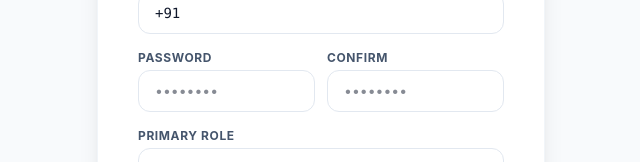
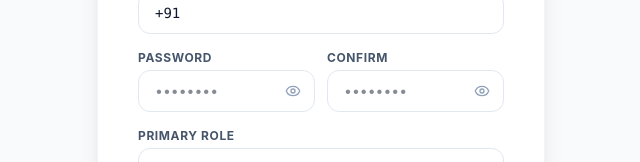
Before and after one commit to 256x652-ad/prakriti.estates, a Next.js app: page /register in a window 1280 px wide. Shown: the part 429-591 px from the top of the page, without its empty margins (319-959 px from the left). Built offline with nearby package versions, Linux system fonts and the light colour scheme; no server answers.

Commit message:
feat(ui): add show/hide password visibility toggle icons with Eye and EyeOff across login and register screens

```diff
--- a/src/app/login/page.tsx
+++ b/src/app/login/page.tsx
@@ -4,6 +4,7 @@ import React, { useState, Suspense } from "react";
 import { signIn } from "next-auth/react";
 import { useRouter, useSearchParams } from "next/navigation";
 import Link from "next/link";
+import { Eye, EyeOff } from "lucide-react";
 
 function LoginFormContent() {
   const router = useRouter();
@@ -13,6 +14,7 @@ function LoginFormContent() {
 
   const [emailOrPhone, setEmailOrPhone] = useState(initialEmail);
   const [password, setPassword] = useState("");
+  const [showPassword, setShowPassword] = useState(false);
   const [serverError, setServerError] = useState<string | null>(null);
   const [isLoading, setIsLoading] = useState(false);
 
@@ -114,15 +116,30 @@ function LoginFormContent() {
                 Forgot?
               </Link>
             </div>
+            <div className="relative">
               <input
-              type="password"
+                type={showPassword ? "text" : "password"}
                 autoComplete="current-password"
                 value={password}
                 onChange={(e) => setPassword(e.target.value)}
                 onKeyDown={onKeyDown}
                 placeholder="••••••••"
-              className="w-full px-4 py-2.5 rounded-xl border border-slate-200 focus:outline-none focus:ring-2 focus:ring-emerald-500 text-sm"
+                className="w-full pl-4 pr-11 py-2.5 rounded-xl border border-slate-200 focus:outline-none focus:ring-2 focus:ring-emerald-500 text-sm"
               />
+              <button
+                type="button"
+                onClick={() => setShowPassword(!showPassword)}
+                tabIndex={-1}
+                aria-label={showPassword ? "Hide password" : "Show password"}
+                className="absolute right-3 top-1/2 -translate-y-1/2 text-slate-400 hover:text-slate-600 p-1 focus:outline-none transition cursor-pointer"
+              >
+                {showPassword ? (
+                  <EyeOff className="w-4 h-4" />
+                ) : (
+                  <Eye className="w-4 h-4" />
+                )}
+              </button>
+            </div>
           </div>
 
           <button
--- a/src/app/register/page.tsx
+++ b/src/app/register/page.tsx
@@ -5,6 +5,7 @@ import { useForm } from "react-hook-form";
 import { zodResolver } from "@hookform/resolvers/zod";
 import { useRouter } from "next/navigation";
 import Link from "next/link";
+import { Eye, EyeOff } from "lucide-react";
 import {
   RegisterFormSchema,
   RegisterFormValues,
@@ -14,6 +15,8 @@ export default function RegisterPage() {
   const router = useRouter();
   const [serverError, setServerError] = useState<string | null>(null);
   const [isLoading, setIsLoading] = useState(false);
+  const [showPassword, setShowPassword] = useState(false);
+  const [showConfirmPassword, setShowConfirmPassword] = useState(false);
 
   const {
     register,
@@ -142,12 +145,27 @@ export default function RegisterPage() {
               <label className="block text-xs font-bold uppercase tracking-wider text-slate-600 mb-1">
                 Password
               </label>
+              <div className="relative">
                 <input
-                type="password"
+                  type={showPassword ? "text" : "password"}
                   {...register("password")}
                   placeholder="••••••••"
-                className="w-full px-4 py-2.5 rounded-xl border border-slate-200 text-sm focus:outline-none focus:ring-2 focus:ring-emerald-500"
+                  className="w-full pl-4 pr-10 py-2.5 rounded-xl border border-slate-200 text-sm focus:outline-none focus:ring-2 focus:ring-emerald-500"
                 />
+                <button
+                  type="button"
+                  onClick={() => setShowPassword(!showPassword)}
+                  tabIndex={-1}
+                  aria-label={showPassword ? "Hide password" : "Show password"}
+                  className="absolute right-2.5 top-1/2 -translate-y-1/2 text-slate-400 hover:text-slate-600 p-1 focus:outline-none transition cursor-pointer"
+                >
+                  {showPassword ? (
+                    <EyeOff className="w-4 h-4" />
+                  ) : (
+                    <Eye className="w-4 h-4" />
+                  )}
+                </button>
+              </div>
               {errors.password && (
                 <p className="text-xs text-red-500 mt-1">{errors.password.message}</p>
               )}
@@ -157,12 +175,27 @@ export default function RegisterPage() {
               <label className="block text-xs font-bold uppercase tracking-wider text-slate-600 mb-1">
                 Confirm
               </label>
+              <div className="relative">
                 <input
-                type="password"
+                  type={showConfirmPassword ? "text" : "password"}
                   {...register("confirmPassword")}
                   placeholder="••••••••"
-                className="w-full px-4 py-2.5 rounded-xl border border-slate-200 text-sm focus:outline-none focus:ring-2 focus:ring-emerald-500"
+                  className="w-full pl-4 pr-10 py-2.5 rounded-xl border border-slate-200 text-sm focus:outline-none focus:ring-2 focus:ring-emerald-500"
                 />
+                <button
+                  type="button"
+                  onClick={() => setShowConfirmPassword(!showConfirmPassword)}
+                  tabIndex={-1}
+                  aria-label={showConfirmPassword ? "Hide password" : "Show password"}
+                  className="absolute right-2.5 top-1/2 -translate-y-1/2 text-slate-400 hover:text-slate-600 p-1 focus:outline-none transition cursor-pointer"
+                >
+                  {showConfirmPassword ? (
+                    <EyeOff className="w-4 h-4" />
+                  ) : (
+                    <Eye className="w-4 h-4" />
+                  )}
+                </button>
+              </div>
               {errors.confirmPassword && (
                 <p className="text-xs text-red-500 mt-1">{errors.confirmPassword.message}</p>
               )}
```
Lines whose indentation alone changed are shown as unchanged.
